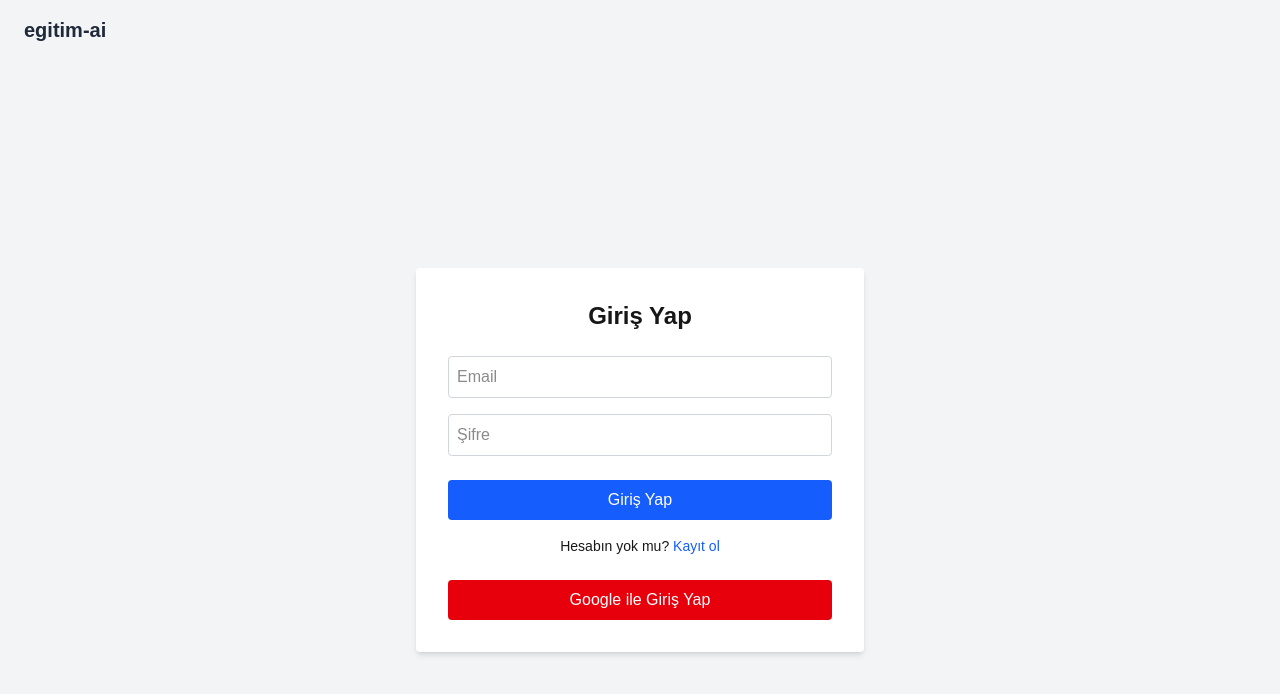
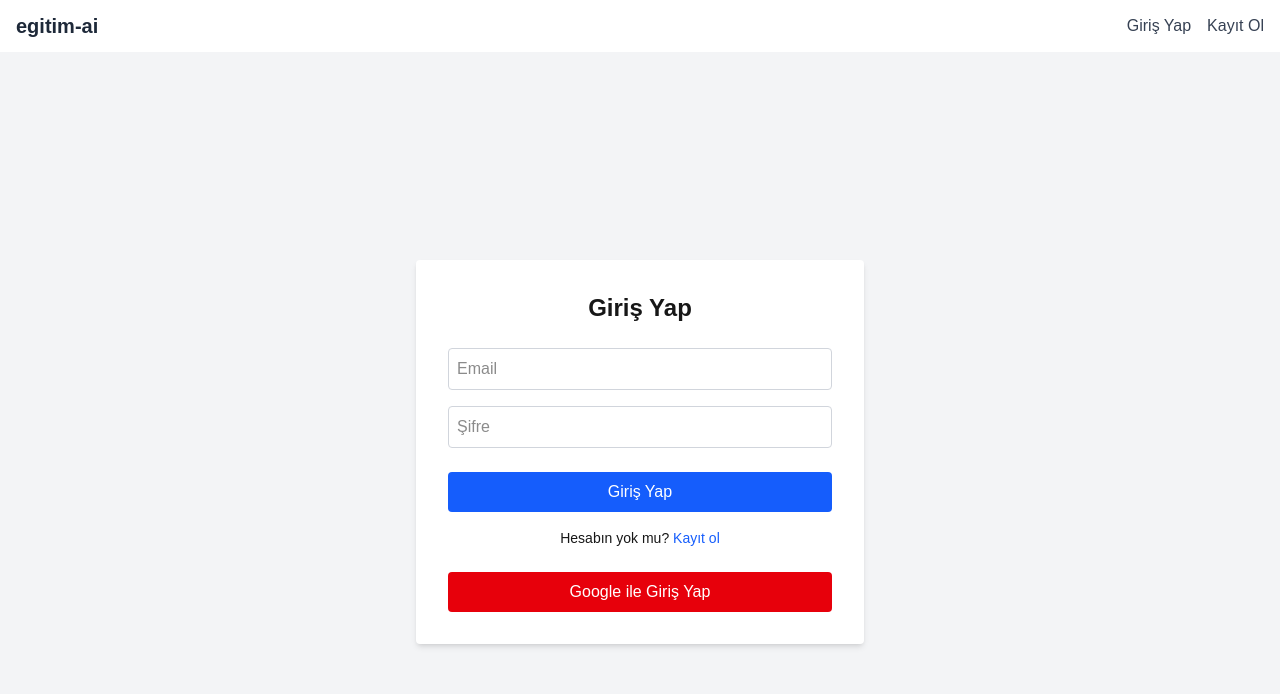
Before and after one commit to ismailszn/egitim_ai, a Next.js app in the folder frontend/: page /login in a window 1280 px wide. Shown: the top 694 px of the page. Built offline with nearby package versions, Linux system fonts and the light colour scheme.

Commit message:
Navbar linkleri eklendi

```diff
--- a/frontend/src/components/Navbar.tsx
+++ b/frontend/src/components/Navbar.tsx
@@ -2,11 +2,9 @@
 
 import Link from "next/link";
 import { useEffect, useState } from "react";
-import { useRouter } from "next/navigation";
 
 export default function Navbar() {
   const [isLoggedIn, setIsLoggedIn] = useState(false);
-  const router = useRouter();
 
   useEffect(() => {
     const token = localStorage.getItem("token");
@@ -15,30 +13,42 @@ export default function Navbar() {
 
   const handleLogout = () => {
     localStorage.removeItem("token");
-    router.push("/login");
+    window.location.href = "/login";
   };
 
   return (
-    <nav className="flex justify-between items-center bg-gray-100 px-6 py-4 shadow-sm">
-      <Link href="/">
-        <h1 className="text-xl font-bold text-gray-800">egitim-ai</h1>
+    <nav className="bg-white shadow px-4 py-3 flex justify-between items-center">
+      <Link href="/" className="text-xl font-bold text-gray-800">
+        egitim-ai
       </Link>
 
-      <div className="flex items-center gap-4">
-        {isLoggedIn && (
+      <div className="flex gap-4 items-center">
+        {isLoggedIn ? (
           <>
-            <Link href="/profile" className="text-gray-700 hover:underline">
+            <Link href="/dashboard" className="text-gray-700 hover:text-black">
+              Dashboard
+            </Link>
+            <Link href="/profile" className="text-gray-700 hover:text-black">
               Profil
             </Link>
-            <Link href="/user" className="text-gray-700 hover:underline">
+            <Link href="/user" className="text-gray-700 hover:text-black">
               Kullanıcı Bilgileri
             </Link>
             <button
               onClick={handleLogout}
-              className="bg-red-500 hover:bg-red-600 text-white px-3 py-1 rounded"
+              className="bg-red-500 text-white px-4 py-1 rounded hover:bg-red-600"
             >
-              Çıkış Yap
+              Çıkış
             </button>
+          </>
+        ) : (
+          <>
+            <Link href="/login" className="text-gray-700 hover:text-black">
+              Giriş Yap
+            </Link>
+            <Link href="/register" className="text-gray-700 hover:text-black">
+              Kayıt Ol
+            </Link>
           </>
         )}
       </div>
```
